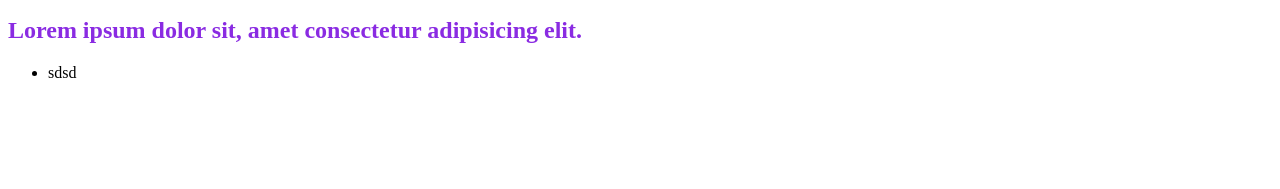
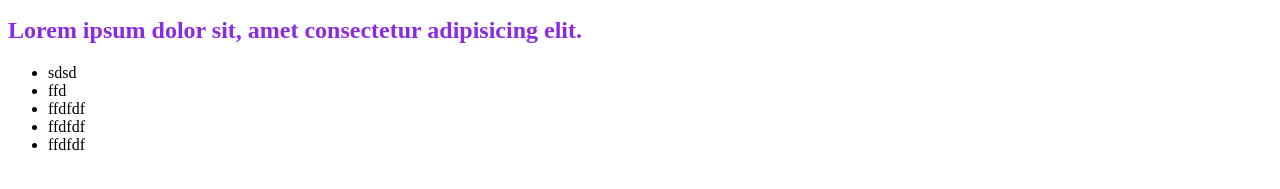
Before and after one commit to Lunnisha/lesson10_Zabroda, a plain HTML site: page index.html in a window 1280 px wide. Shown: the part 137-326 px from the top of the page. Drawn offline with Linux system fonts and the light colour scheme.

Commit message:
done menu

```diff
--- a/index.html
+++ b/index.html
@@ -25,6 +25,18 @@
         <li>
           sdsd
         </li>
+        <li>
+          ffd
+        </li>
+        <li>
+          ffdfdf
+        </li>
+        <li>
+          ffdfdf
+        </li>
+        <li>
+          ffdfdf
+        </li>
       </ul>
     </div>
   </section>
```
